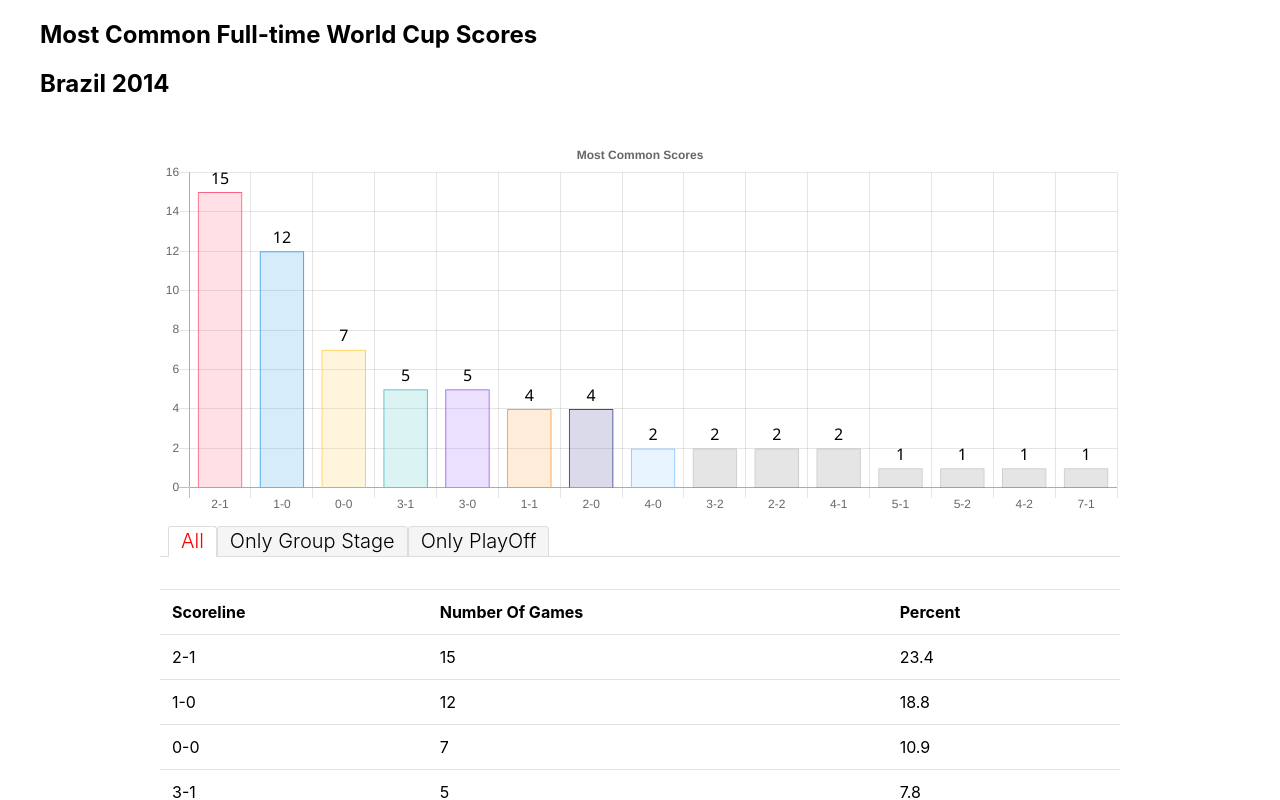
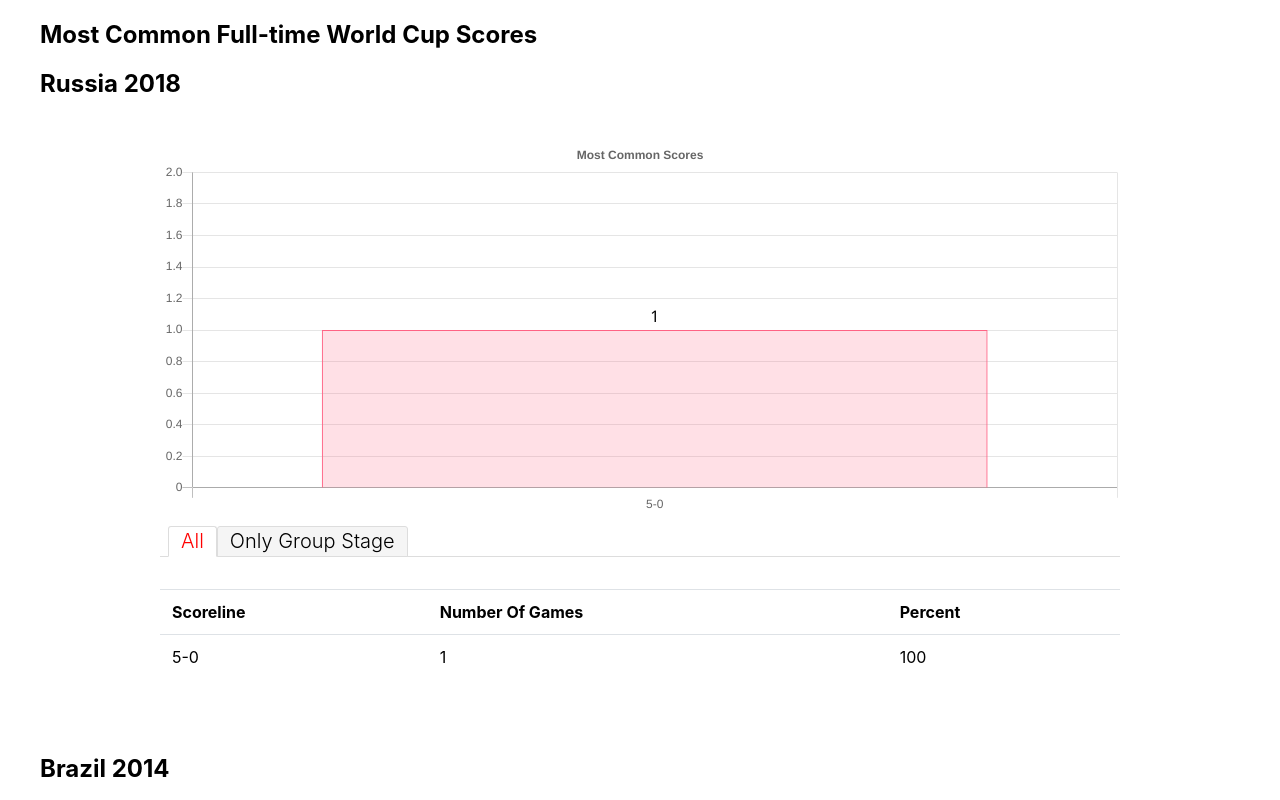
Before and after one commit to skotniczny/world-cup-stats, a website: page charts/index.html in a window 1280 px wide. Shown: the top 800 px of the page. Drawn offline with nearby package versions, Linux system fonts and the light colour scheme.

Commit message:
Add Russia 2018 stats

```diff
--- a/charts/data.js
+++ b/charts/data.js
@@ -1,5 +1,18 @@
 // eslint-disable-next-line no-unused-vars
 const DATA = {
+  'russia': {
+    'mostFrequentScores': [
+      [ '5-0', 1, 100 ]
+    ],
+    'mostFrequentScoresGroupStage': [
+      [
+        '5-0', 1, 100 ]
+    ],
+    'mostFrequentScoresPlayOffStage': [],
+    'goalsDiff': [
+      [ '5', 1, 100 ]
+    ]
+  },
   'brazil': {
     'mostFrequentScores': [
       [ '2-1', 15, 23.4 ],
--- a/charts/index.html
+++ b/charts/index.html
@@ -13,6 +13,13 @@
   <section id="mostFrequentScores">
     <div class="container">
       <h1>Most Common Full-time World Cup Scores</h1>
+      <h2>Russia 2018</h2>
+      <canvas id="russia" width="960" height="400"></canvas>
+      <div class="tab-panel">
+        <div data-tabname="All" id="scores-russia" class="table-container"></div>
+        <div id="scores-russia-group" class="table-container" data-tabname="Only Group Stage"></div>
+        <!-- <div id="scores-russia-playoff" class="table-container" data-tabname="Only PlayOff"></div> -->
+      </div>
       <h2>Brazil 2014</h2>
       <canvas id="brazil" width="960" height="400"></canvas>
       <div class="tab-panel">
@@ -64,6 +71,10 @@
   <section id="goalsDiff">
     <div class="container">
       <h1>Goals Difference</h1>
+
+      <h2>Russia 2018</h2>
+      <div id="diff-russia" class="table-container"></div>
+
       <h2>Brazil 2014</h2>
       <div id="diff-brazil" class="table-container"></div>
 
--- a/charts/scripts.js
+++ b/charts/scripts.js
@@ -41,6 +41,19 @@ Chart.plugins.register({
         })
       }
     })
+  }
+})
+
+const ctxRussia = document.getElementById('russia').getContext('2d')
+// eslint-disable-next-line no-unused-vars
+const russiaChart = new Chart(ctxRussia, {
+  type: 'bar',
+  data: makeData(DATA.russia.mostFrequentScores),
+  options: {
+    title: {
+      display: true,
+      text: 'Most Common Scores'
+    }
   }
 })
 
@@ -163,6 +176,10 @@ const diffChart = new Chart(ctxDiff, {
 
 const scoresHeadings = ['Scoreline', 'Number Of Games', 'Percent']
 
+makeTable(document.querySelector('#scores-russia'), scoresHeadings, DATA.russia.mostFrequentScores)
+makeTable(document.querySelector('#scores-russia-group'), scoresHeadings, DATA.russia.mostFrequentScoresGroupStage)
+// makeTable(document.querySelector('#scores-russia-playoff'), scoresHeadings, DATA.russia.mostFrequentScoresPlayOffStage)
+
 makeTable(document.querySelector('#scores-brazil'), scoresHeadings, DATA.brazil.mostFrequentScores)
 makeTable(document.querySelector('#scores-brazil-group'), scoresHeadings, DATA.brazil.mostFrequentScoresGroupStage)
 makeTable(document.querySelector('#scores-brazil-playoff'), scoresHeadings, DATA.brazil.mostFrequentScoresPlayOffStage)
@@ -184,6 +201,7 @@ makeTable(document.querySelector('#scores-france-group'), scoresHeadings, DATA.f
 makeTable(document.querySelector('#scores-france-playoff'), scoresHeadings, DATA.france.mostFrequentScoresPlayOffStage)
 
 const diffHeadings = ['Goals Difference', 'Number', 'Percent']
+makeTable(document.querySelector('#diff-russia'), diffHeadings, DATA.russia.goalsDiff)
 makeTable(document.querySelector('#diff-brazil'), diffHeadings, DATA.brazil.goalsDiff)
 makeTable(document.querySelector('#diff-south_africa'), diffHeadings, DATA.south_africa.goalsDiff)
 makeTable(document.querySelector('#diff-germany'), diffHeadings, DATA.germany.goalsDiff)
--- a/stats-functions.js
+++ b/stats-functions.js
@@ -1,6 +1,8 @@
 module.exports = {
   normalizeScores: function (results) {
-    return results.map((match) => {
+    return results
+      .filter(match => match.hasOwnProperty('score'))
+      .map((match) => {
         const [home, away] = match.score.split('-')
         if (home < away) {
           return [away, home].join('-')
```
Also changed, not shown: json/data.json (+13 -0 lines), stats-generator.js (+7 -0 lines). Lines whose indentation alone changed are shown as unchanged.
